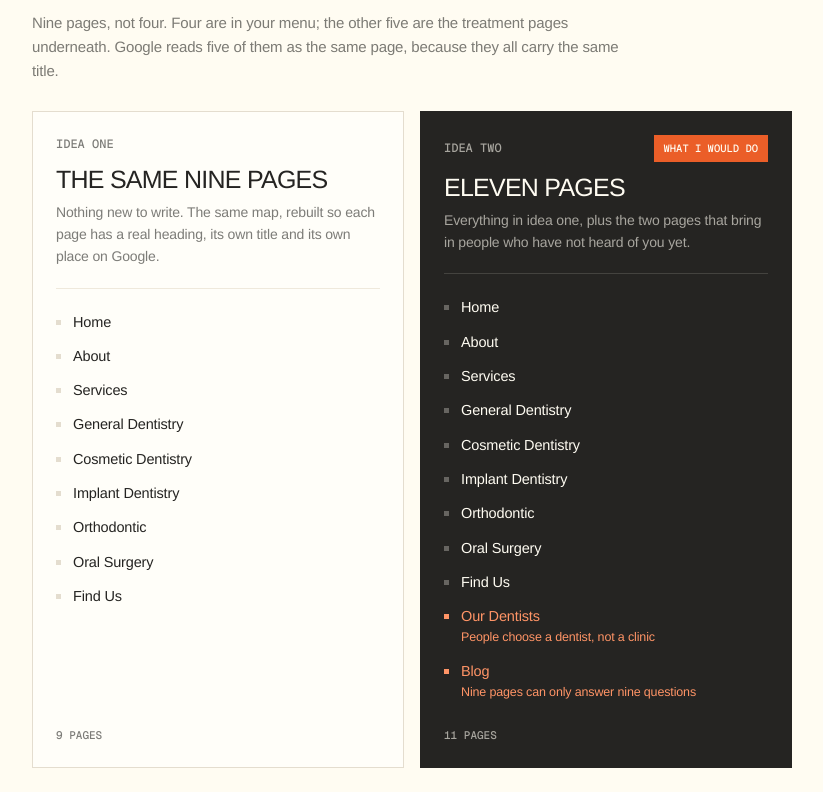
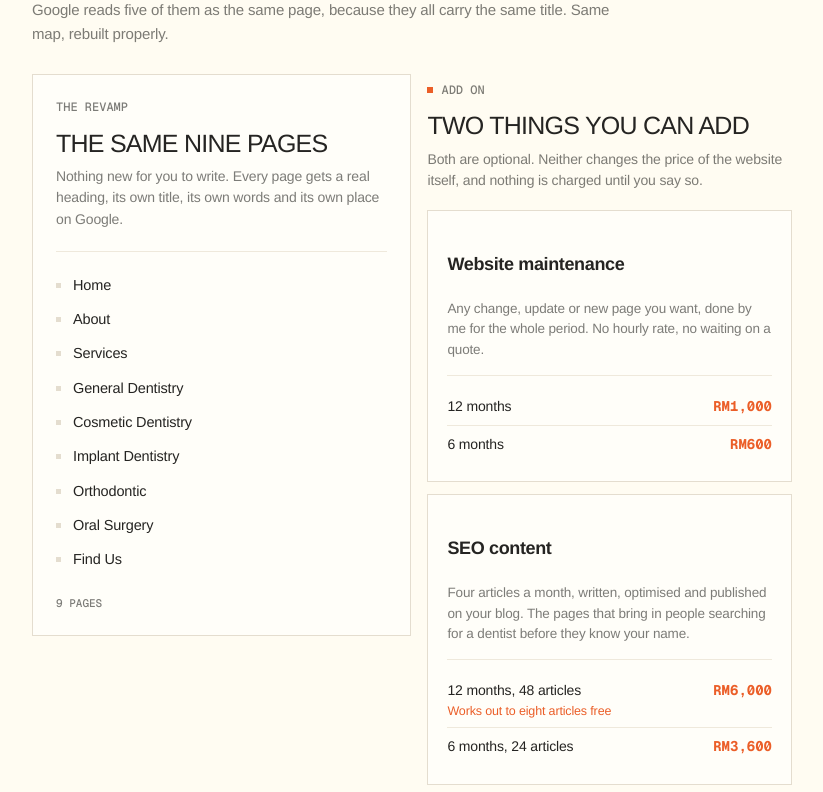
Before and after one commit to shazwan-mysense/website-form, a plain HTML site: page public/index.html in a window 1280 px wide. Shown: the part 769-1561 px from the top of the page, without its empty margins (228-1051 px from the left). Drawn offline with nearby package versions, Linux system fonts and the light colour scheme; a web font is replaced by a local one.

Commit message:
One plan, two add-ons beside it
The brief now pitches the nine-page revamp on its own instead of two ideas,
with website maintenance and SEO content priced alongside it, and a first
step to pick either. The upload box says Drop here.

Co-Authored-By: Claude Opus 5 <noreply@anthropic.com>

```diff
--- a/public/css/brief.css
+++ b/public/css/brief.css
@@ -119,6 +119,7 @@ p { margin: 0; }
 .plan__title { margin-top: 14px; font-size: clamp(24px, 3vw, 34px); line-height: 1.08; letter-spacing: -.03em; text-transform: uppercase; }
 .plan__lede { margin-top: 14px; font-size: 15px; line-height: 1.6; color: var(--mut); }
 .plan__grid { display: grid; grid-template-columns: 1fr 1fr; gap: 16px; margin-top: 28px; }
+.plan__grid--side { grid-template-columns: 1.02fr .98fr; align-items: start; }
 .plan__opt { display: flex; flex-direction: column; padding: 24px; background: var(--card); box-shadow: inset 0 0 0 1px var(--line2); }
 .plan__opt.is-pick { background: var(--ink); color: var(--inv); box-shadow: none; }
 .plan__top { display: flex; align-items: center; justify-content: space-between; gap: 12px; }
@@ -144,6 +145,23 @@ p { margin: 0; }
 .plan__count { margin-top: auto; padding-top: 18px; font-family: var(--mono); font-weight: 500; font-size: 11px; text-transform: uppercase; color: var(--mut); letter-spacing: 0; }
 .plan__opt.is-pick .plan__count { color: var(--inv6); }
 .plan__foot { margin-top: 20px; font-size: 14.5px; line-height: 1.6; color: var(--mut); max-width: 72ch; }
+
+/* ---------------------------------------------------------------- the add-ons, beside the plan */
+.adds { display: flex; flex-direction: column; }
+.adds__head { padding: 2px 0 0; }
+.adds__kick { font-family: var(--mono); font-weight: 500; font-size: 12px; text-transform: uppercase; color: var(--mut); letter-spacing: 0; }
+.adds__title { margin-top: 12px; font-size: 25px; line-height: 1.05; letter-spacing: -.03em; text-transform: uppercase; }
+.adds__note { margin-top: 10px; font-size: 14px; line-height: 1.55; color: var(--mut); }
+.adds__list { display: flex; flex-direction: column; gap: 12px; margin-top: 18px; }
+.addon { padding: 20px; background: var(--card); box-shadow: inset 0 0 0 1px var(--line2); }
+.addon__name { font-size: 18px; line-height: 1.15; letter-spacing: -.02em; }
+.addon__note { margin-top: 8px; font-size: 13.5px; line-height: 1.55; color: var(--mut); }
+.addon__tiers { margin: 14px 0 0; padding: 12px 0 0; border-top: 1px solid var(--line); list-style: none; }
+.addon__tiers li { display: flex; align-items: baseline; justify-content: space-between; gap: 16px; padding: 7px 0; }
+.addon__tiers li + li { border-top: 1px solid var(--line); }
+.addon__t { font-size: 14px; line-height: 1.35; }
+.addon__t em { display: block; margin-top: 3px; font-style: normal; font-size: 12.5px; color: var(--acc); }
+.addon__p { flex: none; font-family: var(--mono); font-weight: 700; font-size: 14px; letter-spacing: 0; color: var(--acc); }
 
 /* ---------------------------------------------------------------- shell */
 .shell { display: grid; grid-template-columns: var(--side) minmax(0, 1fr); min-height: 100vh; }
@@ -358,7 +376,9 @@ textarea.in { resize: vertical; min-height: 110px; }
   .intro__top { margin-bottom: 48px; }
   .intro__notes { grid-template-columns: 1fr; gap: 14px; }
   .plan { margin-top: 40px; }
-  .plan__grid { grid-template-columns: 1fr; }
+  .plan__grid, .plan__grid--side { grid-template-columns: 1fr; }
+  .adds { margin-top: 10px; }
+  .addon { padding: 18px; }
   .plan__opt { padding: 20px; }
   .intro__by { margin-top: 52px; }
   .tgroups { grid-template-columns: 1fr; }
--- a/public/js/brief.js
+++ b/public/js/brief.js
@@ -396,8 +396,8 @@
     var input = h("input", { type: "file", multiple: true, id: "f-" + path, accept: "image/*,.zip,.pdf,.ai,.eps,.psd,.svg,.heic,.heif,.mp4,.mov", "aria-describedby": "f-" + path + "-h" });
     var drop = h("div", { class: "drop" }, [
       h("span", { class: "drop__ic", "aria-hidden": "true", html: ICON.up }),
-      h("span", { class: "drop__t", text: "Drop files here or tap to choose" }),
-      h("span", { class: "drop__s", text: "Photos, a zip, logo files or a PDF" }),
+      h("span", { class: "drop__t", text: "Drop here" }),
+      h("span", { class: "drop__s", text: "Or tap to choose. Photos, PDF, zip, logo files" }),
       input
     ]);
     var bar = h("i"), used = h("span"), left = h("span");
@@ -507,7 +507,7 @@
     doc.title = B.doc + " · " + B.name;
   }
 
-  /* the page plans, side by side, before any question is asked */
+  /* the page plan, with the add-ons beside it, before any question is asked */
   function planBlock() {
     var P = B.plan;
     if (!P) return null;
@@ -517,7 +517,13 @@
         h("h2", { class: "plan__title", text: P.title }),
         P.lede ? h("p", { class: "plan__lede", text: P.lede }) : null
       ]),
-      h("div", { class: "plan__grid" }, (P.options || []).map(function (o) {
+      h("div", { class: "plan__grid" + (P.addons ? " plan__grid--side" : "") },
+        (P.options || []).map(planCard).concat(P.addons ? [addonBlock(P.addons)] : [])),
+      P.foot ? h("p", { class: "plan__foot", text: P.foot }) : null
+    ]);
+  }
+
+  function planCard(o) {
     return h("article", { class: "plan__opt" + (o.pick ? " is-pick" : "") }, [
       h("div", { class: "plan__top" }, [
         h("span", { class: "plan__name", text: o.name }),
@@ -525,7 +531,7 @@
       ]),
       h("p", { class: "plan__sub", text: o.sub }),
       h("p", { class: "plan__note", text: o.note }),
-          h("ul", { class: "plan__pages" }, (o.pages || []).map(function (pg, i) {
+      h("ul", { class: "plan__pages" }, (o.pages || []).map(function (pg) {
         var name = typeof pg === "string" ? pg : pg.name;
         var isNew = typeof pg === "object" && pg["new"];
         return h("li", { class: isNew ? "is-new" : null }, [
@@ -535,8 +541,28 @@
       })),
       h("p", { class: "plan__count", text: (o.pages || []).length + " pages" })
     ]);
-      })),
-      P.foot ? h("p", { class: "plan__foot", text: P.foot }) : null
+  }
+
+  /* the optional extras, stacked down the side of the plan */
+  function addonBlock(A) {
+    return h("aside", { class: "adds", "aria-label": A.title || "Add on" }, [
+      h("div", { class: "adds__head" }, [
+        A.label ? h("span", { class: "lbl" }, [h("i", { class: "sq", "aria-hidden": "true" }), h("span", { class: "adds__kick", text: A.label })]) : null,
+        A.title ? h("h3", { class: "adds__title", text: A.title }) : null,
+        A.note ? h("p", { class: "adds__note", text: A.note }) : null
+      ]),
+      h("div", { class: "adds__list" }, (A.items || []).map(function (it) {
+        return h("article", { class: "addon" }, [
+          h("h4", { class: "addon__name", text: it.name }),
+          it.note ? h("p", { class: "addon__note", text: it.note }) : null,
+          h("ul", { class: "addon__tiers" }, (it.tiers || []).map(function (t) {
+            return h("li", null, [
+              h("span", { class: "addon__t" }, [t.label, t.foot ? h("em", { text: t.foot }) : null]),
+              h("span", { class: "addon__p", text: t.price })
+            ]);
+          }))
+        ]);
+      }))
     ]);
   }
 
--- a/public/js/clients/esteemdental.js
+++ b/public/js/clients/esteemdental.js
@@ -13,28 +13,38 @@ window.BRIEF = {
   /* the lockup from mhdshazwn.com, with the clinic named underneath */
   mark: '<span class="mark"><span class="n">Shazwan&#169;</span><span class="s">Esteem Dental</span></span>',
 
-  /* The opening screen pitches before it asks: the two page plans, side by side. */
+  /* The opening screen pitches before it asks: the page plan, with the add-ons beside it. */
   plan: {
     label: "The plan",
-    title: "Your site has nine pages today. Here are two ways to rebuild them.",
-    lede: "Nine pages, not four. Four are in your menu; the other five are the treatment pages underneath. Google reads five of them as the same page, because they all carry the same title.",
+    title: "Nine pages, rebuilt from the ground up.",
+    lede: "Nine, not four. Four are in your menu; the other five are the treatment pages underneath. Google reads five of them as the same page, because they all carry the same title. Same map, rebuilt properly.",
     options: [
       {
-        name: "Idea one",
+        name: "The revamp",
         sub: "The same nine pages",
-        note: "Nothing new to write. The same map, rebuilt so each page has a real heading, its own title and its own place on Google.",
+        note: "Nothing new for you to write. Every page gets a real heading, its own title, its own words and its own place on Google.",
         pages: ["Home", "About", "Services", "General Dentistry", "Cosmetic Dentistry", "Implant Dentistry", "Orthodontic", "Oral Surgery", "Find Us"]
-      },
-      {
-        name: "Idea two",
-        sub: "Eleven pages",
-        pick: "What I would do",
-        note: "Everything in idea one, plus the two pages that bring in people who have not heard of you yet.",
-        pages: ["Home", "About", "Services", "General Dentistry", "Cosmetic Dentistry", "Implant Dentistry", "Orthodontic", "Oral Surgery", "Find Us",
-          { name: "Our Dentists", "new": true, why: "People choose a dentist, not a clinic" },
-          { name: "Blog", "new": true, why: "Nine pages can only answer nine questions" }]
       }
     ],
+    /* Shown beside the plan. Change a price here and it changes on the form too. */
+    addons: {
+      label: "Add on",
+      title: "Two things you can add",
+      note: "Both are optional. Neither changes the price of the website itself, and nothing is charged until you say so.",
+      items: [
+        {
+          name: "Website maintenance",
+          note: "Any change, update or new page you want, done by me for the whole period. No hourly rate, no waiting on a quote.",
+          tiers: [{ label: "12 months", price: "RM1,000" }, { label: "6 months", price: "RM600" }]
+        },
+        {
+          name: "SEO content",
+          note: "Four articles a month, written, optimised and published on your blog. The pages that bring in people searching for a dentist before they know your name.",
+          tiers: [{ label: "12 months, 48 articles", price: "RM6,000", foot: "Works out to eight articles free" },
+                  { label: "6 months, 24 articles", price: "RM3,600" }]
+        }
+      ]
+    },
     foot: "Either way, every treatment you offer gets written up properly. That is what the rest of this form is for."
   },
 
@@ -49,17 +59,30 @@ window.BRIEF = {
      so it is already clear whose it is, and I have their numbers. */
   steps: [
     {
-      id: "plan", title: "Which one shall we build?",
-      lede: "The two plans are on the opening screen. Nothing is locked in, this just tells me where to start.",
+      id: "addons", title: "The two add-ons",
+      lede: "They are on the opening screen. Pick one if you want it, or leave both. Nothing is locked in and nothing is charged until you say so.",
       fields: [
-        { id: "plan_pick", type: "radio", label: "Pick one",
+        { id: "add_care", type: "radio", label: "Website maintenance",
+          hint: "Any change, update or new page you want, done by me for the whole period.",
           options: [
-            { label: "Idea one — the same nine pages, rebuilt" },
-            { label: "Idea two — eleven pages, with Our Dentists and a Blog" },
-            { label: "Not sure yet, let us talk it through" }
+            { label: "12 months, RM1,000" },
+            { label: "6 months, RM600" },
+            { label: "Not for now" },
+            { label: "Tell me more first" }
           ] },
-        { id: "plan_pages", type: "textarea", rows: 3, label: "Any page you want added, dropped or renamed?",
-          placeholder: "e.g. Drop Oral Surgery and put it under General. Add a page just for All-on-4. Call it Our Team instead of Our Dentists." }
+        { id: "add_seo", type: "radio", label: "SEO content",
+          hint: "Four articles a month, written, optimised and published on your blog.",
+          options: [
+            { label: "12 months, 48 articles, RM6,000" },
+            { label: "6 months, 24 articles, RM3,600" },
+            { label: "Not for now" },
+            { label: "Tell me more first" }
+          ] },
+        { id: "add_pages", type: "textarea", rows: 3, label: "Any page you want added, dropped or renamed?",
+          hint: "The nine pages are a starting point, not a rule.",
+          placeholder: "e.g. Drop Oral Surgery and put it under General. Add a page just for All-on-4. We would like a page for each dentist." },
+        { id: "add_ask", type: "textarea", rows: 2, label: "Anything you want to ask about either add-on?",
+          placeholder: "e.g. Does maintenance cover adding a new dentist to the site? Who decides what the articles are about?" }
       ]
     },
 
```
Lines whose indentation alone changed are shown as unchanged.
